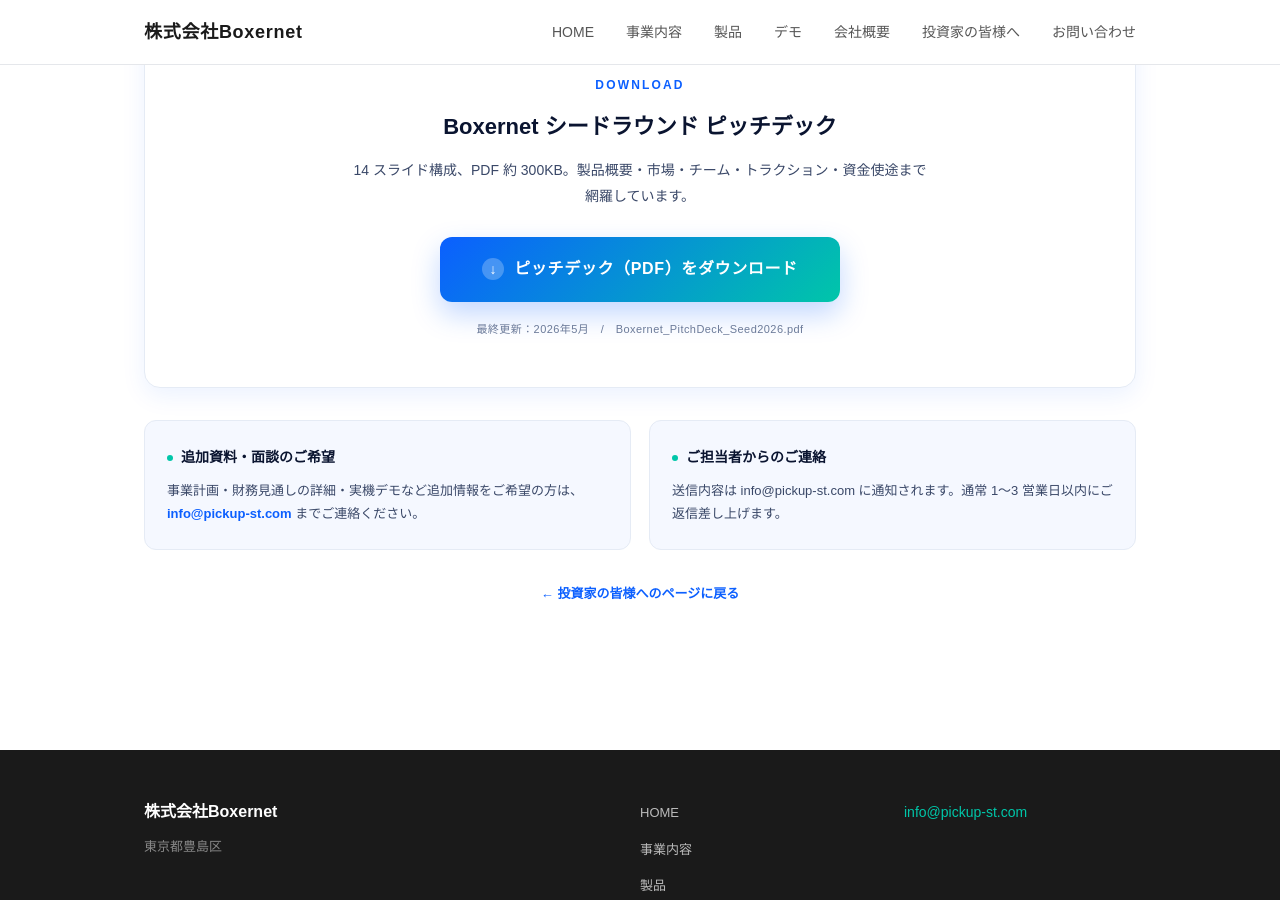
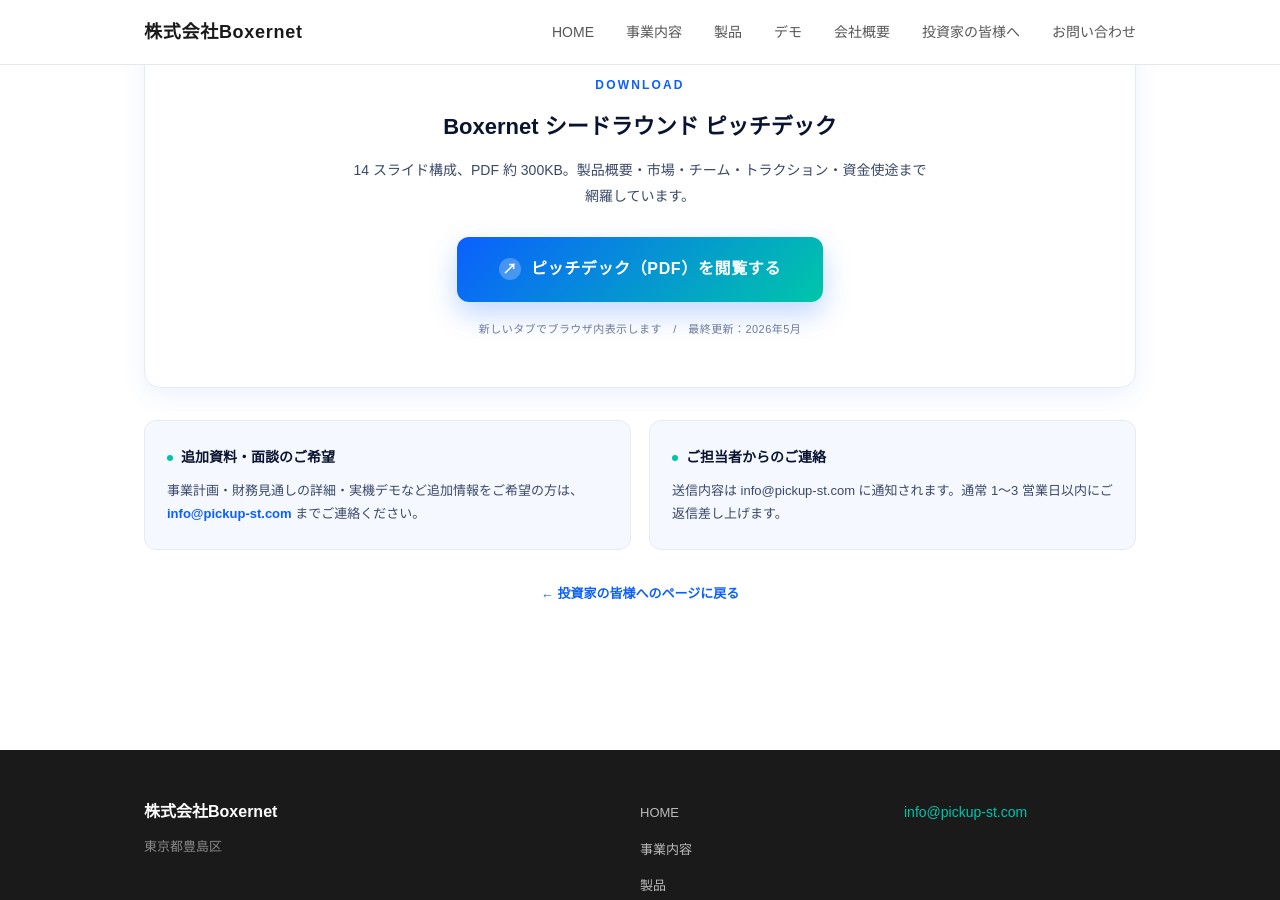
Before and after one commit to gazdentky/boxernet-site, a Jekyll site: the page built from pitch-request/thanks.md, in a window 1280 px wide and 900 px high, scrolled down 505 px. Built offline with Jekyll 4.4.1, drawn with Linux system fonts in a browser that asks for light colours.

Commit message:
Add gated pitch request form (Formspree) with PDF view in new tab

```diff
--- a/pitch-request/thanks.md
+++ b/pitch-request/thanks.md
@@ -118,11 +118,11 @@
   <p>
     14 スライド構成、PDF 約 300KB。製品概要・市場・チーム・トラクション・資金使途まで網羅しています。
   </p>
-  <a href="/assets/pdf/boxernet-pitch-deck.pdf" class="pt-download-btn" download>
-    <span class="pt-download-icon">↓</span>
-    ピッチデック（PDF）をダウンロード
+  <a href="/assets/pdf/boxernet-pitch-deck.pdf" class="pt-download-btn" target="_blank" rel="noopener">
+    <span class="pt-download-icon">↗</span>
+    ピッチデック（PDF）を閲覧する
   </a>
-  <div class="pt-meta">最終更新：2026年5月　/　Boxernet_PitchDeck_Seed2026.pdf</div>
+  <div class="pt-meta">新しいタブでブラウザ内表示します　/　最終更新：2026年5月</div>
 </div>
 
 <div class="pt-next-row">
```
